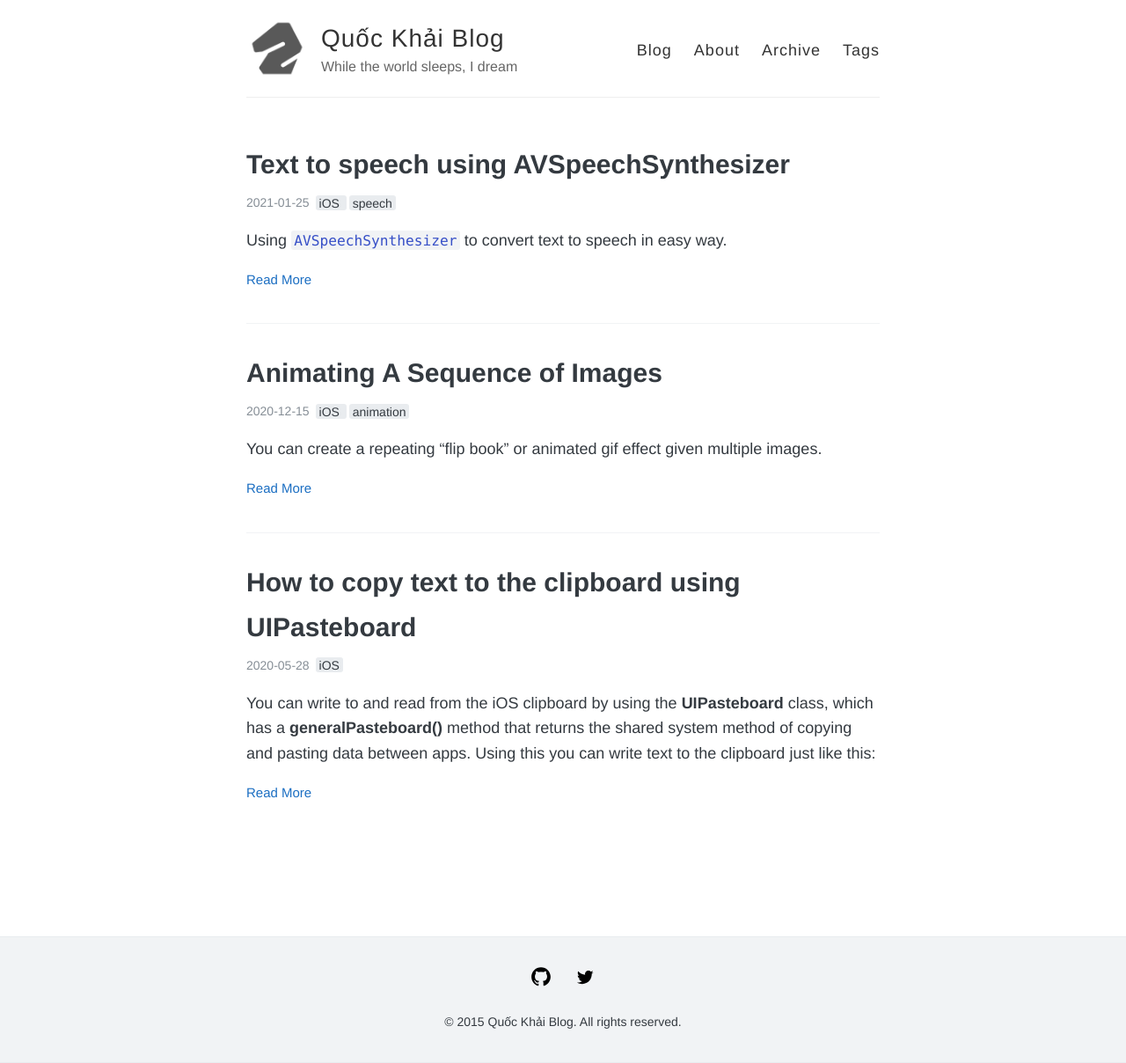
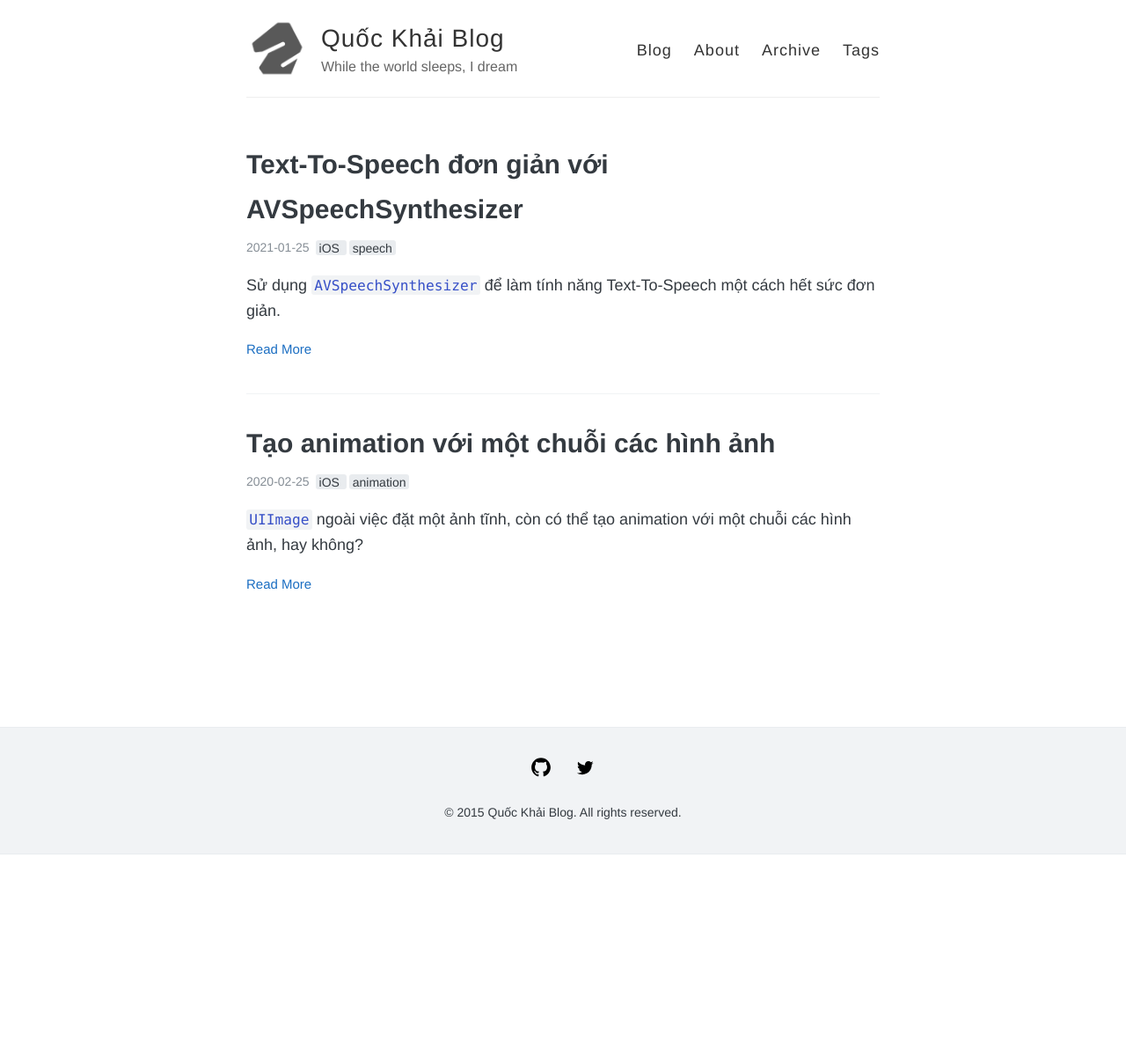
Before and after one commit to quockhai/quockhai.github.io, a Jekyll site: the page built from index.html, in a window 1280 px wide. Shown: the whole page at 88% size. Built offline with Jekyll 4.4.1, drawn with Linux system fonts in a browser that asks for light colours; the list of posts is cut into pages by our own code; after the commit the page ends 971 px from its top, so only the background shows below that.

Commit message:
Vietnamese language

````diff
--- /dev/null
+++ b/_posts/2020-02-25-animating-a-sequence-of-images.md
@@ -0,0 +1,26 @@
+---
+layout: post
+title: Tạo animation với một chuỗi các hình ảnh
+tags:
+  - iOS
+  - animation
+---
+
+`UIImage` ngoài việc đặt một ảnh tĩnh, còn có thể tạo animation với một chuỗi các hình ảnh, hay không?
+
+Đơn giản, chỉ cần truyền vào một mảng các images và đặt duration cho chúng. Hãy làm như sau:
+
+**Cách 1:**
+
+```swift
+imageView.image = UIImage.animatedImage(with: images, duration: 2.0)
+```
+
+**Cách 2:**
+
+```swift
+imageView.animationImages = images
+imageView.animationDuration = 2.0
+
+imageView.startAnimating()
+```
--- a/_posts/2020-12-15-animating-a-sequence-of-images.md
+++ /dev/null
@@ -1,24 +0,0 @@
----
-layout: post
-title: Animating A Sequence of Images
-tags:
-  - iOS
-  - animation
----
-
-You can create a repeating "flip book" or animated gif effect given multiple images.
-
-With `images` and `duration` like this:
-
-```swift
-imageView.image = UIImage.animatedImage(with: images, duration: 2.0)
-```
-
-**OR**
-
-```swift
-imageView.animationImages = images
-imageView.animationDuration = 2.0
-
-imageView.startAnimating()
-```
--- a/_posts/2021-01-25-text-to-speech-using-AVSpeechSynthesizer.md
+++ b/_posts/2021-01-25-text-to-speech-using-AVSpeechSynthesizer.md
@@ -1,20 +1,20 @@
 ---
 layout: post
-title: Text to speech using AVSpeechSynthesizer
+title: Text-To-Speech đơn giản với AVSpeechSynthesizer
 tags:
   - iOS
   - speech
 ---
 
-Using `AVSpeechSynthesizer` to convert text to speech in easy way.
+Sử dụng `AVSpeechSynthesizer` để làm tính năng Text-To-Speech một cách hết sức đơn giản.
 
-First, import `AVFoundation` to your class:
+Đầu tiên, import `AVFoundation`:
 
 ```swift
 import AVFoundation
 ```
 
-Create and using `AVSpeechSynthesizer`:
+Tạo và sử dụng `AVSpeechSynthesizer`:
 
 ```swift
 let utterance = AVSpeechUtterance(string: "Hello world")
@@ -25,4 +25,4 @@ let synthesizer = AVSpeechSynthesizer()
 synthesizer.speak(utterance)
 ```
 
-You can custom `AVSpeechSynthesisVoice` with `language` or `identifier` (ex: `com.apple.ttsbundle.Samantha-compact` for Samantha voice).
+Với `AVSpeechSynthesisVoice` bạn có thể chọn ngôn ngữ `language` và giọng đọc `identifier` (VD: `com.apple.ttsbundle.Samantha-compact` cho giọng của Samantha).
````
Also changed, not shown: _drafts/2020-05-28-how-to-copy-text-to-the-clipboard-using-UIPasteboard.md (renamed from _posts/2020-05-28-how-to-copy-text-to-the-clipboard-using-UIPasteboard.md).
